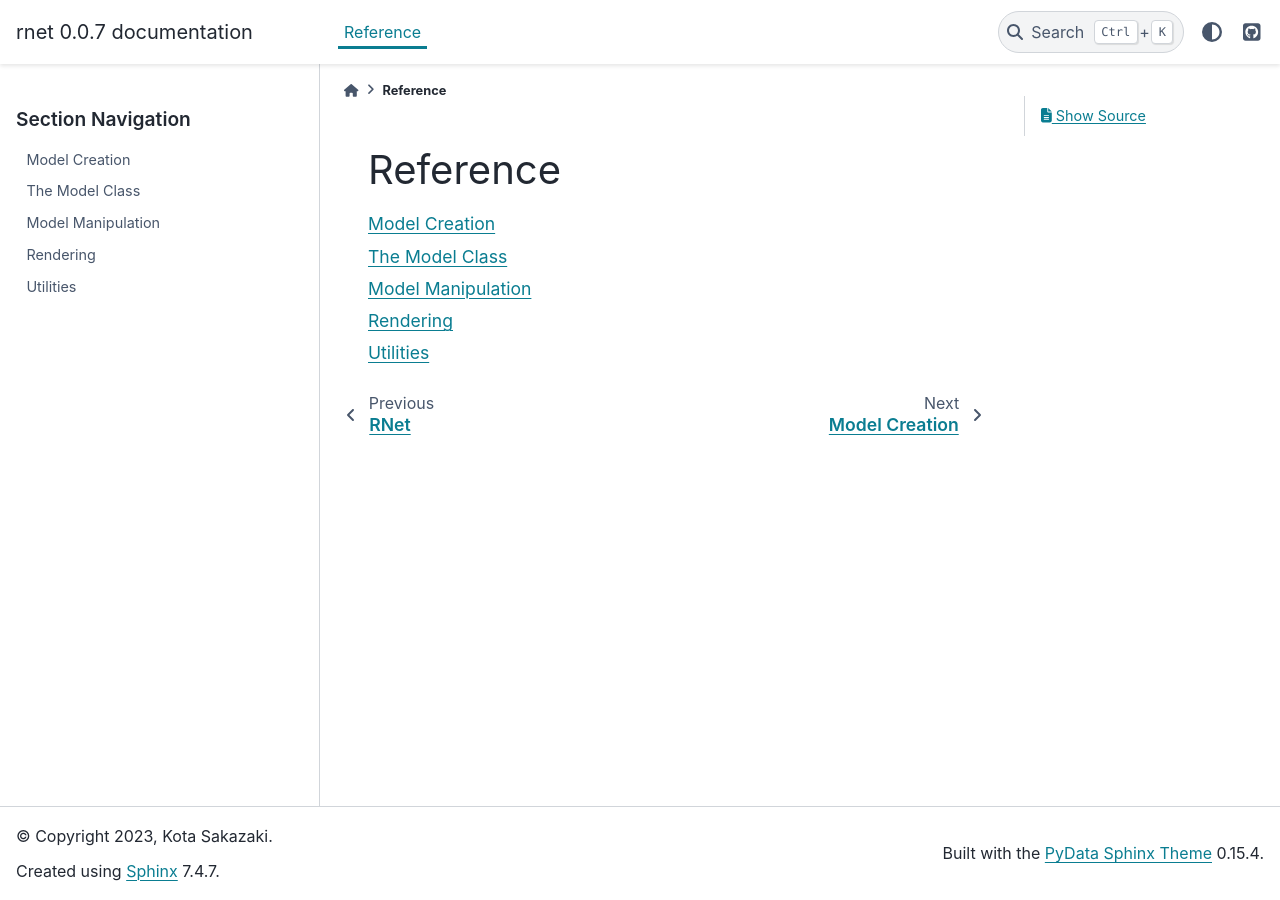
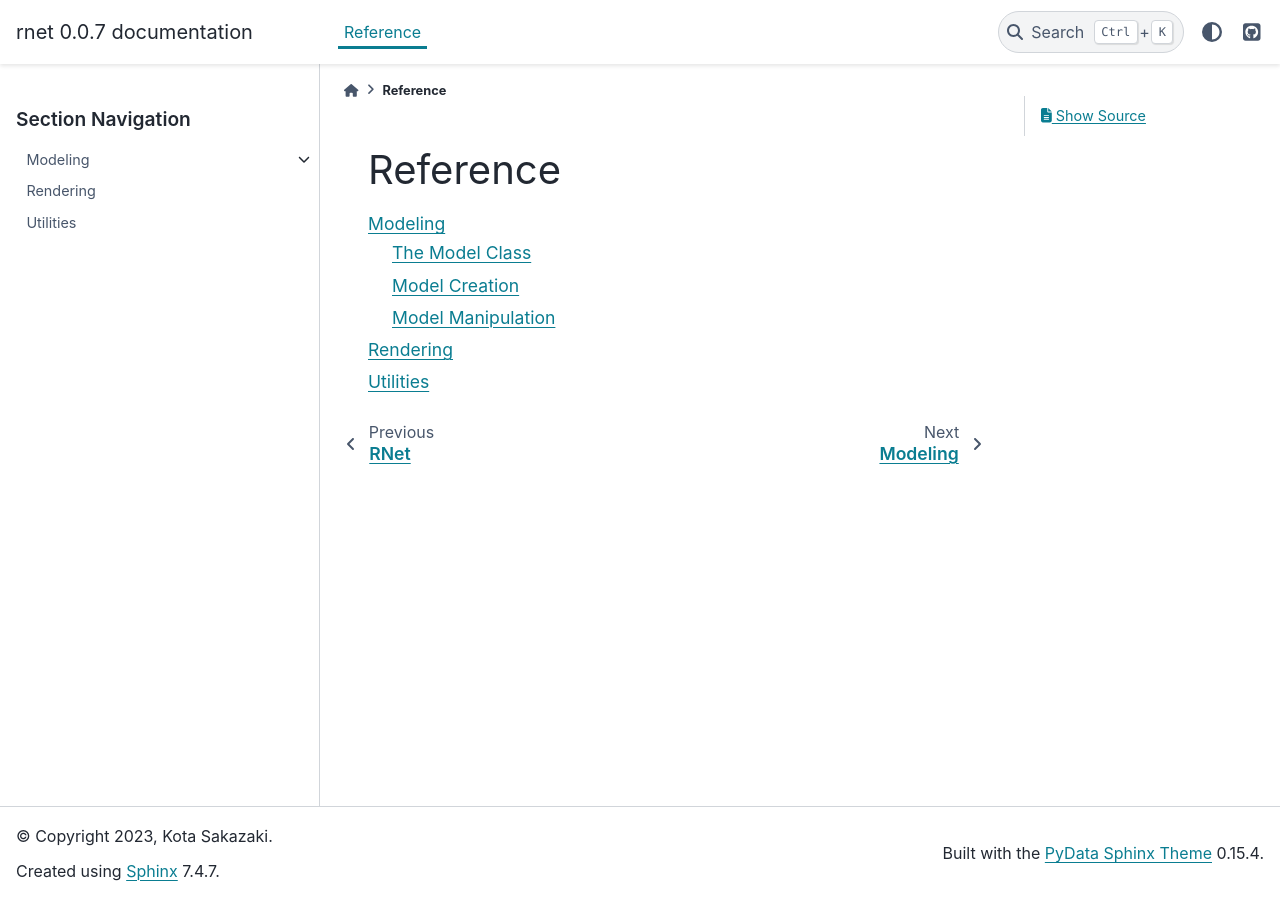
Before and after one commit to ksakazaki/rnet, a Sphinx documentation site: the page built from doc/source/reference/index.rst, in a window 1280 px wide. Built offline with Sphinx 7.4.7 and the PyData theme 0.15.4, drawn with Linux system fonts in a browser that asks for light colours.

Commit message:
Refactor documentation

```diff
--- a/doc/source/reference/index.rst
+++ b/doc/source/reference/index.rst
@@ -4,8 +4,6 @@ Reference
 .. toctree::
    :maxdepth: 2
 
-   creation/index
-   model/index
-   manipulation/index
+   modeling/index
    rendering/index
    utils/index
--- /dev/null
+++ b/doc/source/reference/modeling/index.rst
@@ -0,0 +1,9 @@
+Modeling
+========
+
+.. toctree::
+   :maxdepth: 2
+
+   model/index
+   creation/index
+   manipulation/index
```
Also changed, not shown: doc/source/reference/modeling/creation/index.rst (renamed from doc/source/reference/creation/index.rst), doc/source/reference/modeling/creation/rnet.model.rst (renamed from doc/source/reference/creation/rnet.model.rst), doc/source/reference/modeling/creation/rnet.read_osm.rst (renamed from doc/source/reference/creation/rnet.read_osm.rst), doc/source/reference/modeling/creation/rnet.read_osms.rst (renamed from doc/source/reference/creation/rnet.read_osms.rst), doc/source/reference/modeling/manipulation/index.rst (renamed from doc/source/reference/manipulation/index.rst), doc/source/reference/modeling/manipulation/rnet.simplify.rst (renamed from doc/source/reference/manipulation/rnet.simplify.rst), doc/source/reference/modeling/model/index.rst (renamed from doc/source/reference/model/index.rst), doc/source/reference/modeling/model/rnet.Model.crs.rst (renamed from doc/source/reference/model/rnet.Model.crs.rst), doc/source/reference/modeling/model/rnet.Model.densify.rst (renamed from doc/source/reference/model/rnet.Model.densify.rst), doc/source/reference/modeling/model/rnet.Model.dims.rst (renamed from doc/source/reference/model/rnet.Model.dims.rst), doc/source/reference/modeling/model/rnet.Model.elevate.rst (renamed from doc/source/reference/model/rnet.Model.elevate.rst), doc/source/reference/modeling/model/rnet.Model.from_pickle.rst (renamed from doc/source/reference/model/rnet.Model.from_pickle.rst), doc/source/reference/modeling/model/rnet.Model.info.rst (renamed from doc/source/reference/model/rnet.Model.info.rst), doc/source/reference/modeling/model/rnet.Model.to_pickle.rst (renamed from doc/source/reference/model/rnet.Model.to_pickle.rst), 1 more files.
